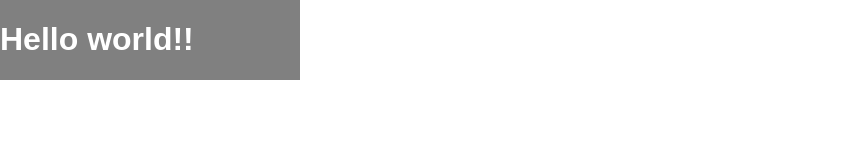
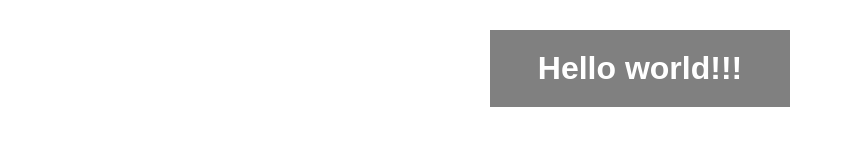
Before and after one commit to looktoroot/Ascent, a plain HTML site: page index.html in a window 1280 px wide. Shown: the whole page, without its empty margins (0-853 px from the left). Drawn offline with Linux system fonts and the light colour scheme.

Commit message:
Update 2017-04-12T02:57:24.009Z

```diff
--- a/css/style.css
+++ b/css/style.css
@@ -406,8 +406,12 @@ template {
   display: -ms-flexbox;
   display: flex;
   width: 300px;
+  margin: 30px auto;
   background-color: gray; }
-
-.test-block__title {
-  color: #fff;
-  text-align: center; }
+  .test-block:hover {
+    background-color: red; }
+  .test-block__title {
+    color: #fff;
+    text-align: center;
+    margin: 0 auto;
+    padding: 20px; }
--- a/index.html
+++ b/index.html
@@ -7,7 +7,7 @@
 </head>
 <body>
   <div class="test-block">
-    <h1 class="test-block__title">Hello world!!</h1>
+    <h1 class="test-block__title">Hello world!!!</h1>
   </div>
 </body>
 </html>
```
